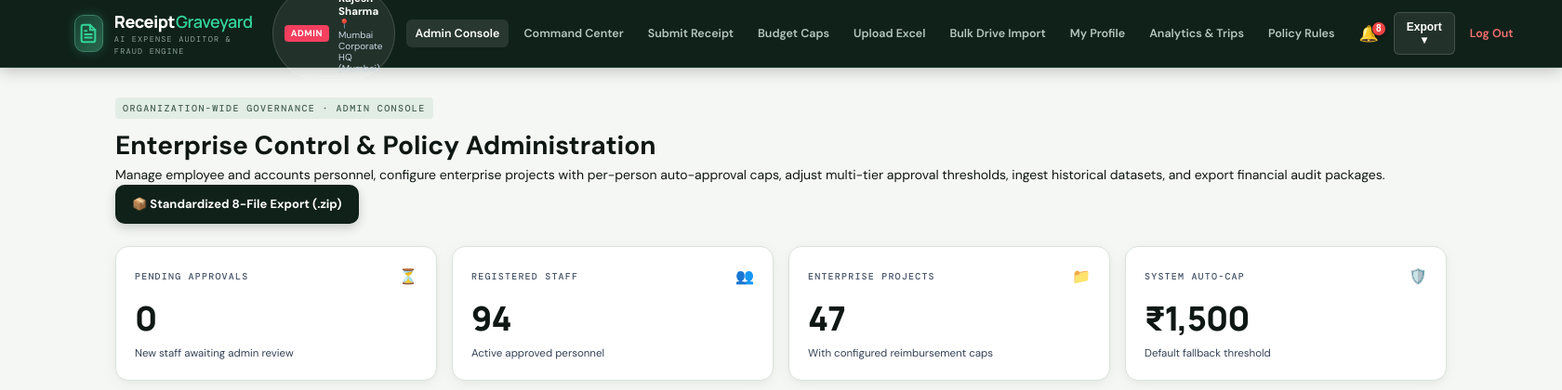
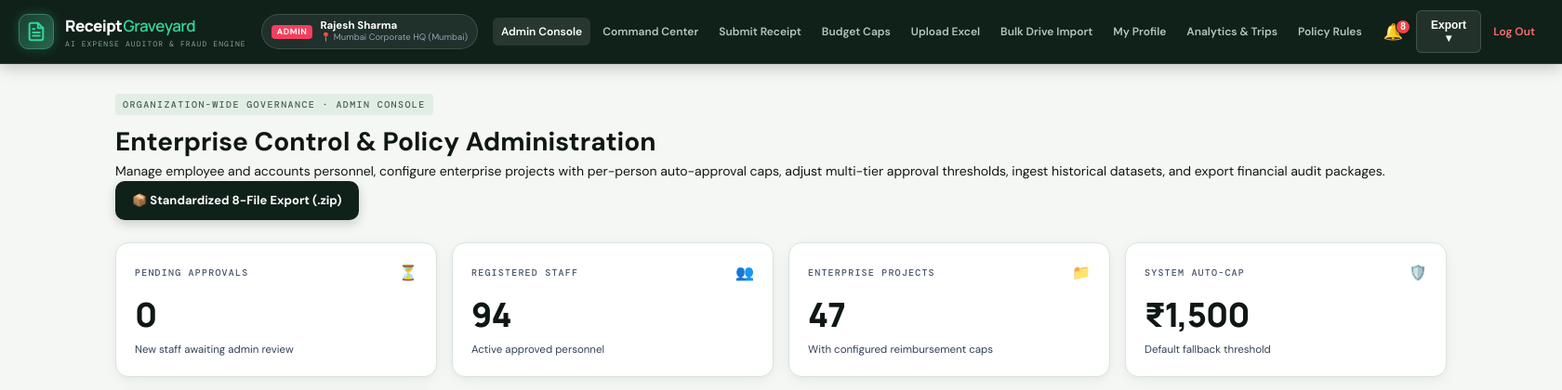
Before and after one commit to pratitdedhia/receipt-graveyard, a Flask app: page /admin in a window 1680 px wide. Shown: the top 420 px of the page at 93% size. Run offline with Flask 3, Linux system fonts and the light colour scheme; a user stored in the database is signed in; data comes from the database, SQL or seed files in the repository; some web fonts are replaced.

Commit message:
Update styles.css

```diff
--- a/static/styles.css
+++ b/static/styles.css
@@ -161,14 +161,22 @@ body {
 }
 
 .topbar-inner {
-  max-width: 1560px;
+  max-width: 1720px;
+  width: 100%;
   margin: 0 auto;
-  height: 72px;
+  height: 68px;
   display: flex;
   align-items: center;
   justify-content: space-between;
   padding: 0 20px;
-  gap: 12px;
+  gap: 16px;
+}
+
+.topbar-left {
+  display: flex;
+  align-items: center;
+  gap: 16px;
+  flex-shrink: 0;
 }
 
 .brand {
@@ -177,11 +185,12 @@ body {
   gap: 12px;
   text-decoration: none;
   color: #fff;
+  flex-shrink: 0;
 }
 
 .brand-mark {
-  width: 40px;
-  height: 40px;
+  width: 38px;
+  height: 38px;
   background: linear-gradient(135deg, #184131 0%, #2a664e 100%);
   border: 1px solid #3d8065;
   border-radius: 10px;
@@ -194,7 +203,7 @@ body {
 .brand-title {
   font-family: var(--font-heading);
   font-weight: 800;
-  font-size: 18px;
+  font-size: 17px;
   letter-spacing: -0.5px;
   color: #ffffff;
 }
@@ -207,8 +216,8 @@ body {
 
 .brand-tag {
   font-family: var(--font-mono);
-  font-size: 8.5px;
-  letter-spacing: 1.2px;
+  font-size: 8px;
+  letter-spacing: 1.1px;
   color: #8da396;
 }
 
@@ -243,7 +252,7 @@ body {
 .top-nav {
   display: flex;
   align-items: center;
-  gap: 6px;
+  gap: 4px;
   flex-wrap: nowrap;
 }
 
@@ -251,8 +260,8 @@ body {
   color: #b5c7bc;
   text-decoration: none;
   font-weight: 600;
-  font-size: 12.5px;
-  padding: 6px 10px;
+  font-size: 12px;
+  padding: 6px 9px;
   border-radius: var(--radius-sm);
   transition: all 0.15s ease;
   white-space: nowrap;
@@ -2619,29 +2628,36 @@ td.action-cell {
 
 /* ----------------- TOPBAR ROLE PILL & PERSONA SWITCHER ----------------- */
 .user-office-pill {
-  display: flex;
-  align-items: center;
-  gap: 10px;
-  background: rgba(255, 255, 255, 0.08);
+  display: inline-flex;
+  align-items: center;
+  gap: 8px;
+  background: rgba(255, 255, 255, 0.07);
   border: 1px solid rgba(255, 255, 255, 0.14);
-  padding: 5px 12px;
-  border-radius: 999px;
+  padding: 4px 10px;
+  border-radius: 20px;
   text-decoration: none;
   transition: all 0.15s ease;
+  flex-shrink: 0;
+  white-space: nowrap;
+  max-width: 250px;
+  height: 38px;
+  box-sizing: border-box;
 }
 
 .user-office-pill:hover {
-  background: rgba(255, 255, 255, 0.14);
-  border-color: rgba(52, 211, 153, 0.3);
+  background: rgba(255, 255, 255, 0.13);
+  border-color: rgba(52, 211, 153, 0.4);
 }
 
 .user-role-badge {
-  font-size: 9.5px;
+  font-size: 9px;
   font-weight: 800;
-  padding: 2px 7px;
+  padding: 3px 6px;
   border-radius: 4px;
   text-transform: uppercase;
   letter-spacing: 0.6px;
+  line-height: 1;
+  flex-shrink: 0;
 }
 
 .user-role-badge.role-admin {
@@ -2662,14 +2678,29 @@ td.action-cell {
 .user-text-info {
   display: flex;
   flex-direction: column;
+  justify-content: center;
   color: #fff;
+  font-size: 11px;
+  line-height: 1.2;
+  min-width: 0;
+  overflow: hidden;
+  text-align: left;
+}
+
+.user-text-info strong {
+  overflow: hidden;
+  text-overflow: ellipsis;
+  white-space: nowrap;
   font-size: 11.5px;
-  line-height: 1.2;
+  color: #ffffff;
 }
 
 .office-hint {
-  font-size: 10px;
-  color: #cbd5e1;
+  font-size: 9.5px;
+  color: #94a3b8;
+  overflow: hidden;
+  text-overflow: ellipsis;
+  white-space: nowrap;
 }
 
 .nav-btn-persona {
```
